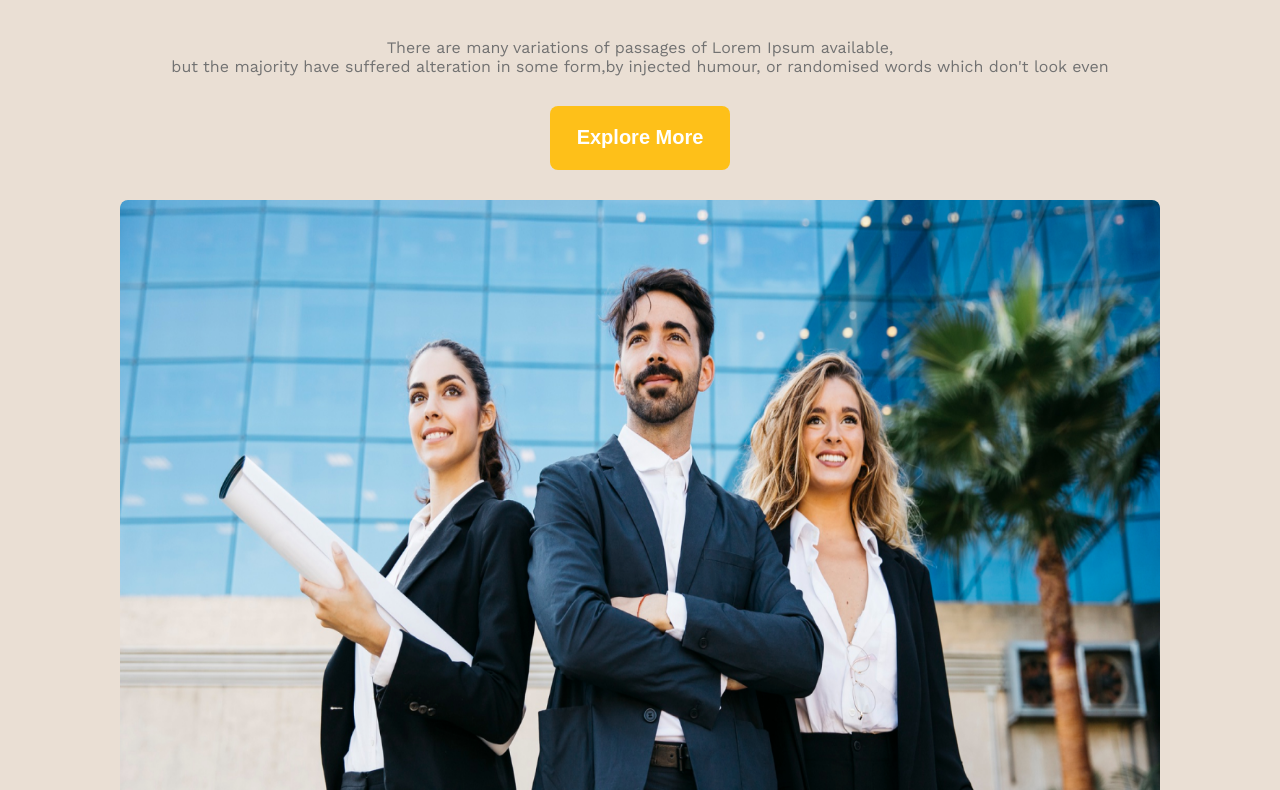
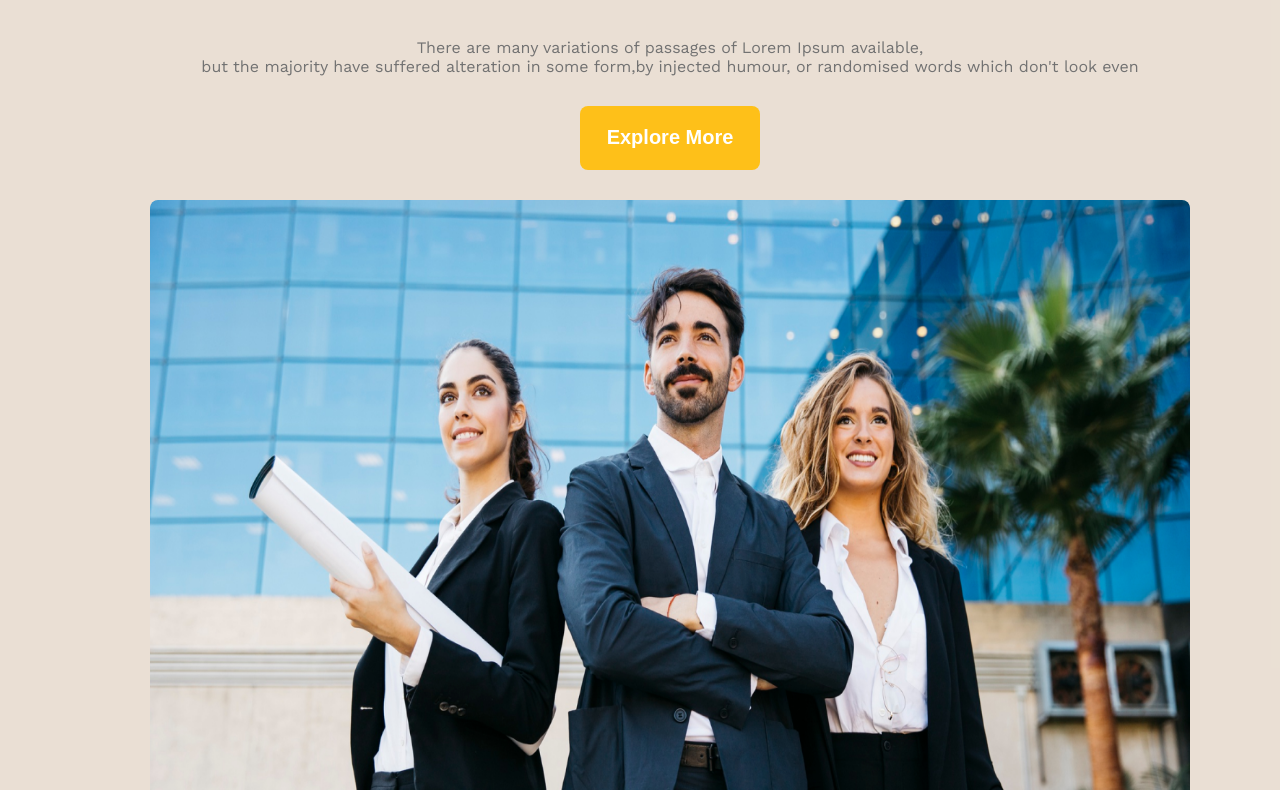
Before and after one commit to hasibprangon/Assignment_2_Architects, a plain HTML site: page index.html in a window 1280 px wide. Shown: the part 349-1139 px from the top of the page. Drawn offline with nearby package versions, Linux system fonts and the light colour scheme.

Commit message:
width reseted

```diff
--- a/style.css
+++ b/style.css
@@ -8,8 +8,7 @@ body {
 /* head section start */
 .head_section {
 
-    /* width: 1340px; */
-    width: 100%;
+    width: 1340px;
     height: 1200px;
     background: rgba(233, 222, 210, 0.952);
 }
```
